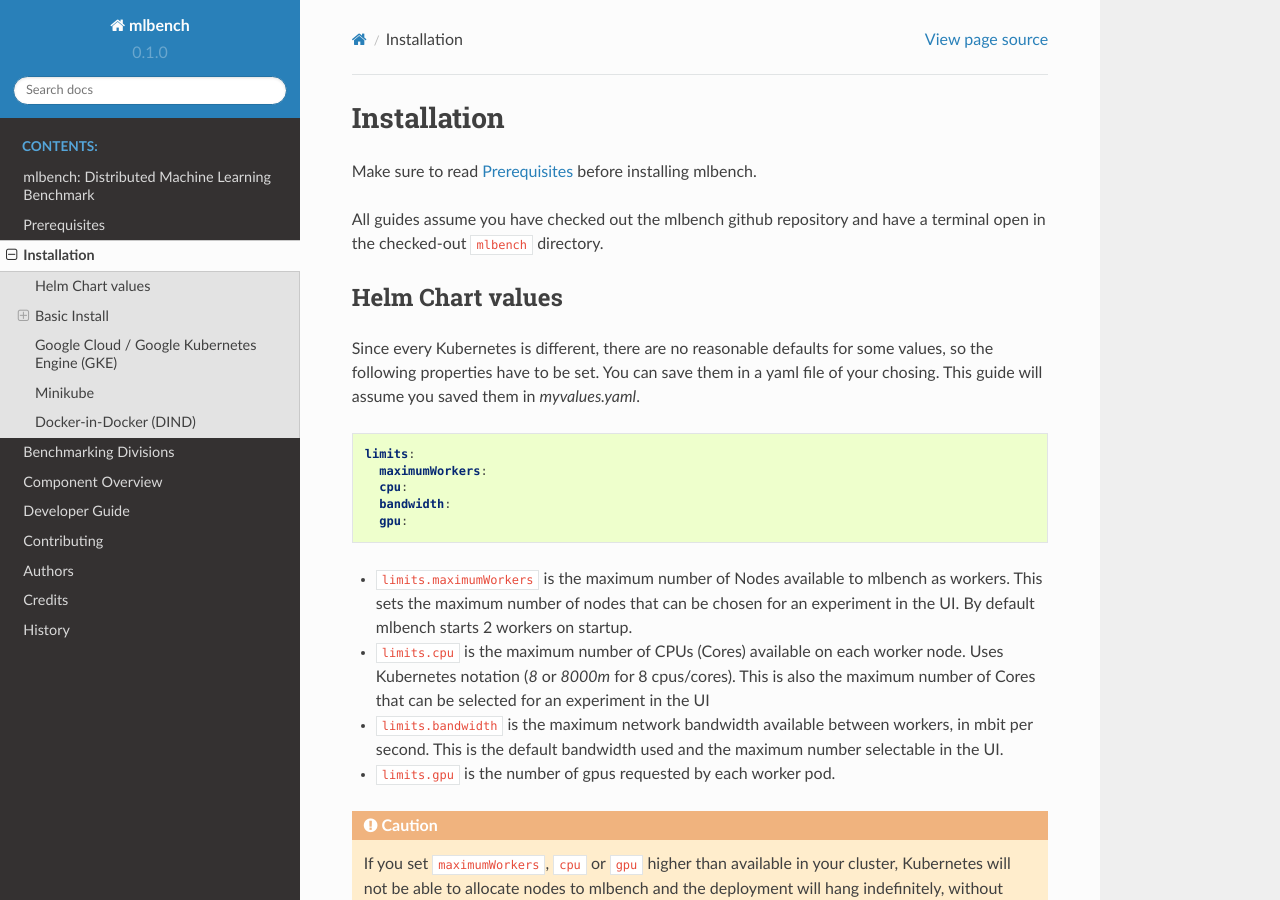
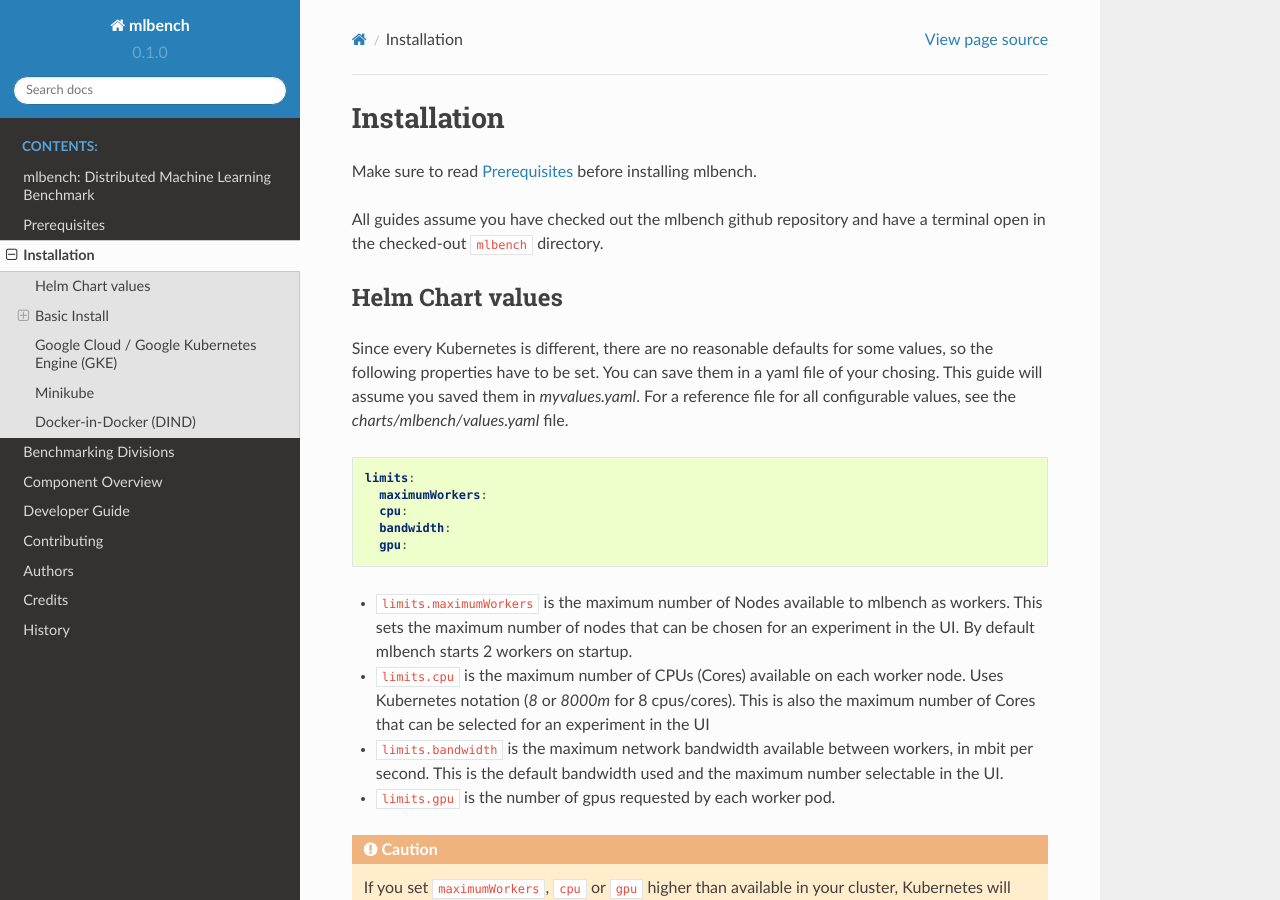
Before and after one commit to mlbench/mlbench-old, a Sphinx documentation site: the page built from docs/installation.rst, in a window 1280 px wide and 900 px high. Built offline with Sphinx 7.4.7 and the Read the Docs theme 2.0.0, drawn with Linux system fonts in a browser that asks for light colours.

Commit message:
Add info about values.yaml template file to docs

```diff
--- a/docs/installation.rst
+++ b/docs/installation.rst
@@ -13,7 +13,7 @@
 -----------------
 
 Since every Kubernetes is different, there are no reasonable defaults for some values, so the following properties have to be set.
-You can save them in a yaml file of your chosing. This guide will assume you saved them in `myvalues.yaml`.
+You can save them in a yaml file of your chosing. This guide will assume you saved them in `myvalues.yaml`. For a reference file for all configurable values, see the `charts/mlbench/values.yaml` file.
 
 .. code-block:: yaml
 
```
